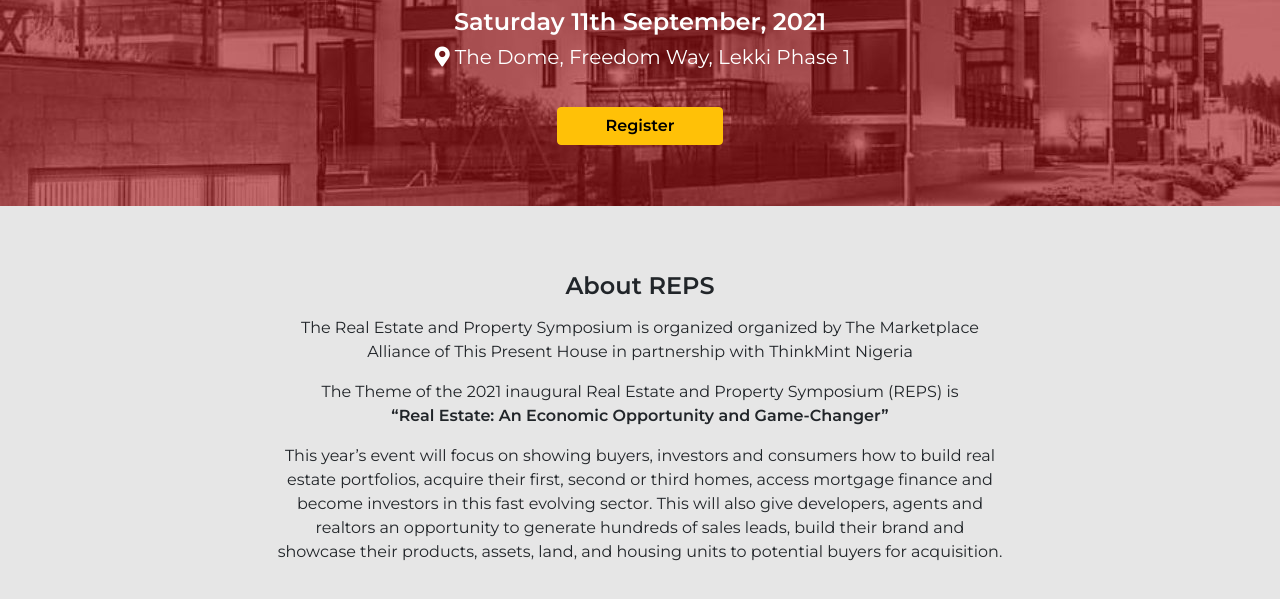
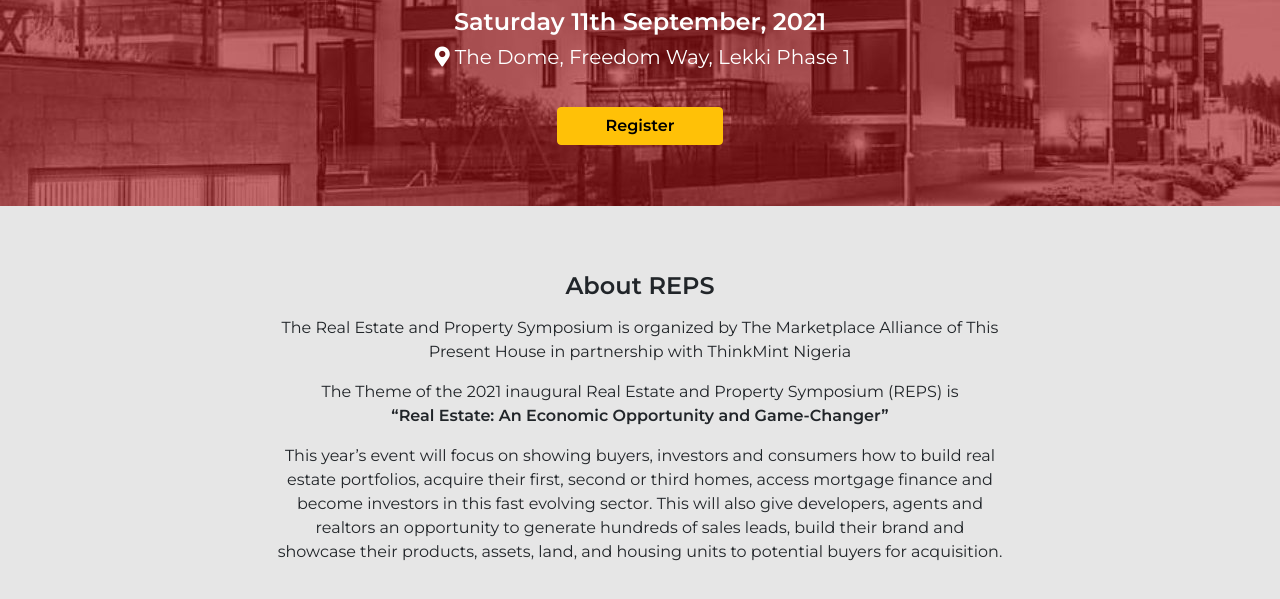
Before and after one commit to amazinghenry/reps2021-website, a plain HTML site: page index.html in a window 1280 px wide. Shown: the part 473-1072 px from the top of the page. Drawn offline with nearby package versions, Linux system fonts and the light colour scheme.

Commit message:
I changed the text in the about us section

```diff
--- a/index.html
+++ b/index.html
@@ -56,7 +56,7 @@
     <section>
         <div class="container about-rep">
             <h4 class="fw-bolder my-3">About REPS</h4>
-            <p>The Real Estate and Property Symposium is organized organized by The Marketplace Alliance of This Present
+            <p>The Real Estate and Property Symposium is organized by The Marketplace Alliance of This Present
                 House in partnership with ThinkMint Nigeria
             </p>
 
```
